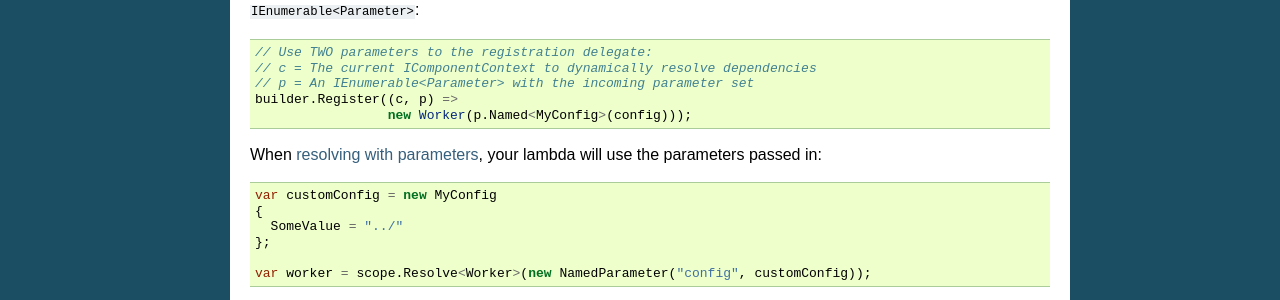
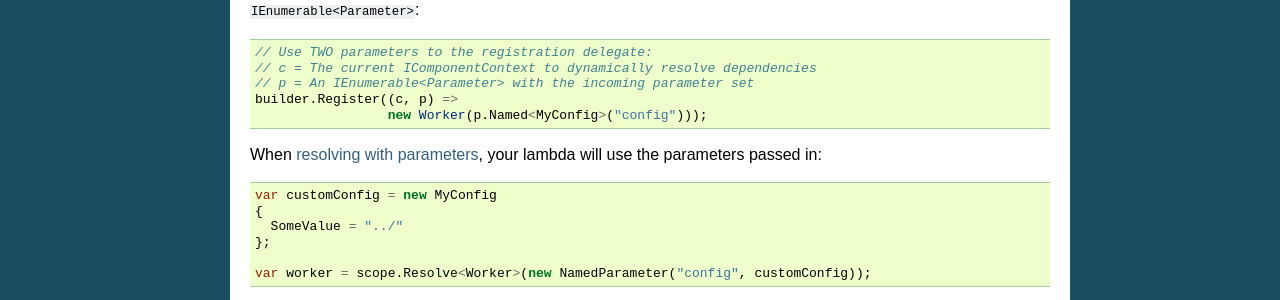
Before and after one commit to autofac/Documentation, a Sphinx documentation site: the page built from docs/register/parameters.rst, in a window 1280 px wide. Shown: the part 1438-1738 px from the top of the page. Built offline with Sphinx 7.4.7, drawn with Linux system fonts in a browser that asks for light colours.

Commit message:
add another missing quotes

```diff
--- a/docs/register/parameters.rst
+++ b/docs/register/parameters.rst
@@ -84,7 +84,7 @@ Instead of specifying the parameter as an argument to the lambda, take in an ``I
     // c = The current IComponentContext to dynamically resolve dependencies
     // p = An IEnumerable<Parameter> with the incoming parameter set
     builder.Register((c, p) =>
-                     new Worker(p.Named<MyConfig>(config)));
+                     new Worker(p.Named<MyConfig>("config")));
 
 When :doc:`resolving with parameters <../resolve/parameters>`, your lambda will use the parameters passed in:
 
```
